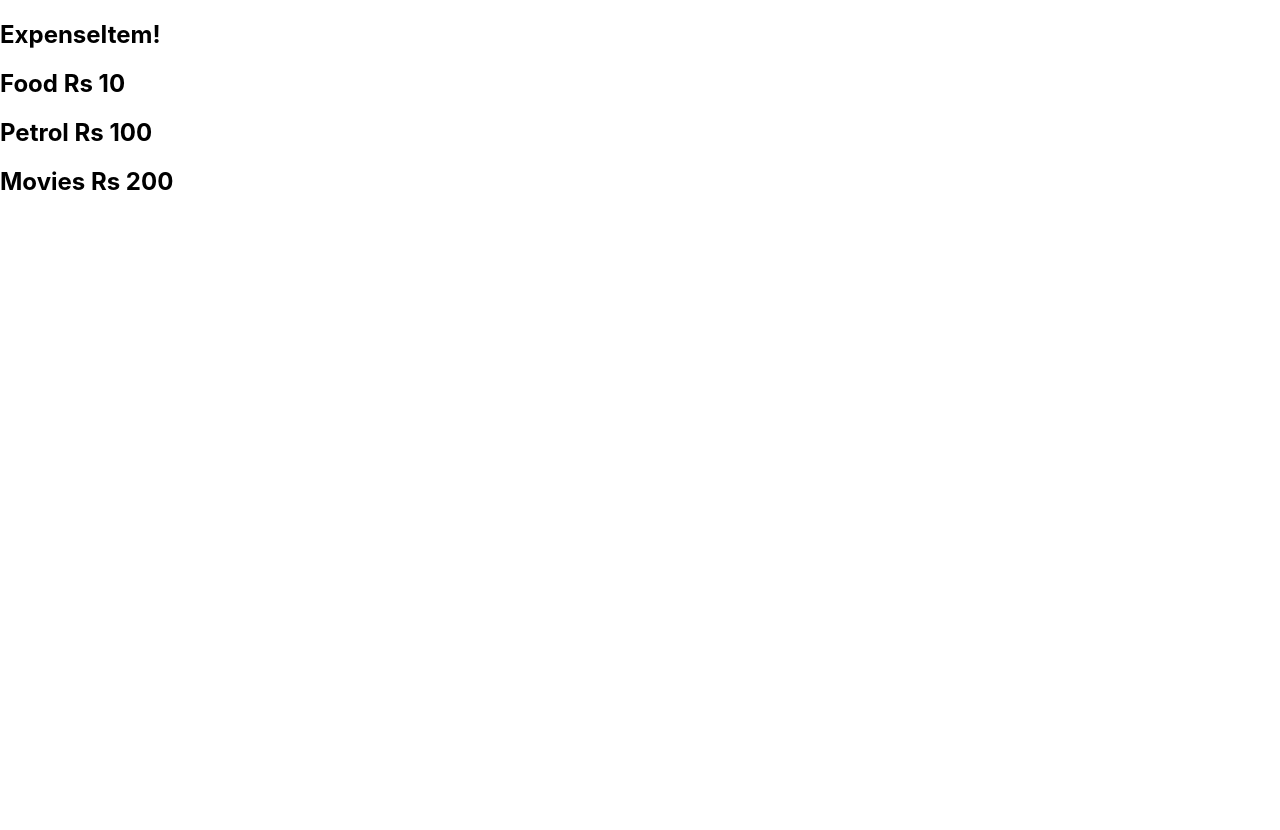
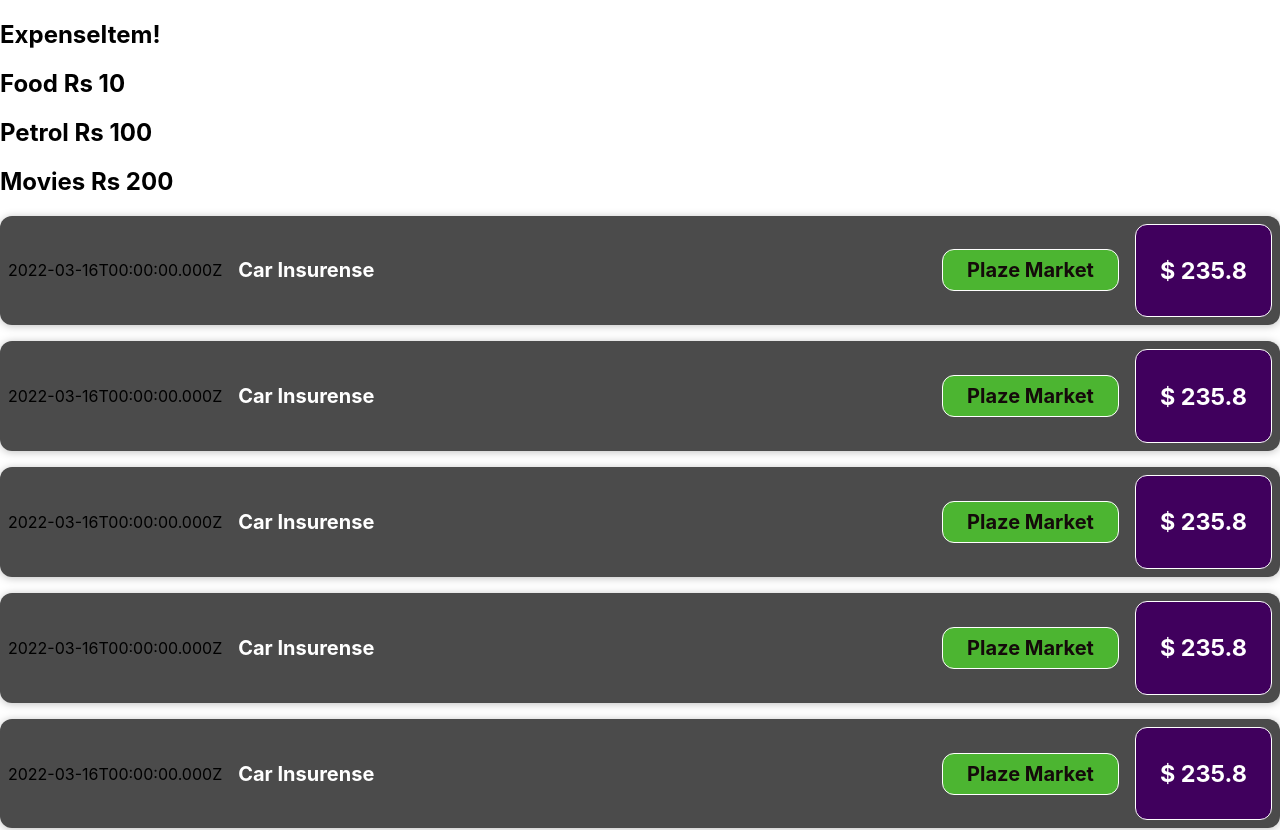
Before and after one commit to Prabhat944/full-React-project, a JavaScript app: page / in a window 1280 px wide. Shown: the top 830 px of the page. Before the commit the page ends 800 px from the top, so only its background shows below. Built offline with nearby package versions, Linux system fonts and the light colour scheme.

Commit message:
using looping to print 100 times in react

```diff
--- a/src/App.js
+++ b/src/App.js
@@ -1,12 +1,18 @@
-
+import ExpenseItem from './components/ExpenseItem';
 function App() {
-
+  let rows = [];
+   for (let i = 0; i < 101; i++) {
+    rows.push(ExpenseItem);
+    }
   return (
    <div>
      <h2>ExpenseItem!</h2>
      <h2>Food Rs 10</h2>
      <h2>Petrol Rs 100</h2>
      <h2>Movies Rs 200</h2>
+    {rows.map((ExpenseItem)=>{
+      return <ExpenseItem/>
+    })}
 
    </div>
   );
--- /dev/null
+++ b/src/components/ExpenseItem.css
@@ -0,0 +1,70 @@
+.expense-item {
+    display: flex;
+    justify-content: space-between;
+    align-items: center;
+    padding: 0.5rem;
+    margin: 1rem 0;
+    background-color: #4b4b4b;
+    border-radius: 12px;
+    box-shadow:0 1px 8px rgb(0, 0, 0, 0.25);
+  }
+
+  .expense-item__description {
+    display: flex;
+    flex-direction: column;
+    gap: 1rem;
+    align-items: flex-end;
+    flex-flow: column-reverse;
+    justify-content: flex-start;
+    flex: 1;
+  }
+
+  .expense-item h2 {
+    color: #3a3a3a;
+    font-size: 1rem;
+    flex: 1;
+    margin: 0 1rem;
+    color: white;
+  }
+
+  .expense-item__price {
+    font-size: 1rem;
+    font-weight: bold;
+    color: white;
+    background-color: #40005d;
+    border: 1px solid white;
+    padding: 0.5rem;
+    border-radius: 12px;
+  }
+
+  .expense-item__location{
+    font-size: 1rem;
+    font-weight: bold;
+    color: rgb(20, 10, 10);
+    background-color: #4cb531;
+    border: 1px solid white;
+    padding: 0.5rem;
+    border-radius: 12px;
+}
+  @media (min-width: 580px) {
+    .expense-item__description {
+      flex-direction: row;
+      align-items: center;
+      justify-content: flex-start;
+      flex: 1;
+    }
+
+    .expense-item__description h2 {
+      font-size: 1.25rem;
+    }
+
+    .expense-item__price {
+      font-size: 1.25rem;
+      padding: 0.5rem 1.5rem;
+    }
+
+    .expense-item__location{
+        font-size: 1.25rem;
+        padding: 0.5rem 1.5rem;
+    }
+  }
--- /dev/null
+++ b/src/components/ExpenseItem.js
@@ -0,0 +1,18 @@
+import "./ExpenseItem.css";
+function ExpenseItem(){
+    const date=new Date(2022, 2, 16);
+    const amount=235.80;
+    const title="Car Insurense";
+    const location="Plaze Market"
+return <div className="expense-item">
+       <div className="expense-item__date">{date.toISOString()}</div>
+       <div className="expense-item__description">
+           <h2>{title}</h2>
+           <div className="expense-item__location">{location}</div>
+           <div className="expense-item__price"><h3>$ {amount}</h3></div>
+       </div>
+</div>
+}
+
+
+export default ExpenseItem;
```
